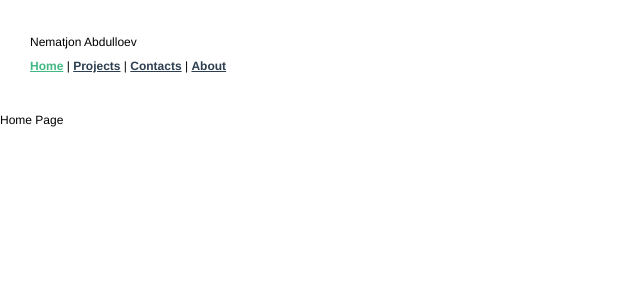
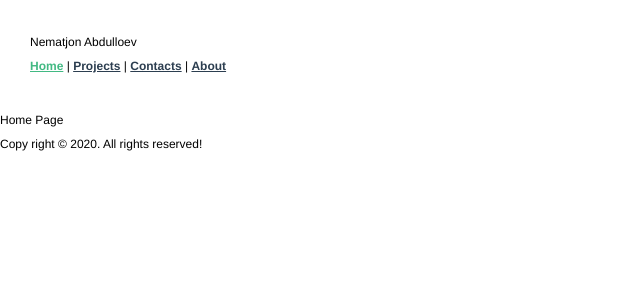
Before and after one commit to Nematjon1/Nematjon1.github.io, a Vue app: page / in a window 1280 px wide. Shown: the top 300 px of the page, without its empty margins (0-640 px from the left). Built offline with nearby package versions, Linux system fonts and the light colour scheme.

Commit message:
Header and Footer refactor

```diff
--- a/src/App.vue
+++ b/src/App.vue
@@ -1,24 +1,21 @@
 <template>
   <div id="app">
-    <div id="nav">
-      <div class="logo">
-        <span>Nematjon Abdulloev</span>
-      </div>
-
-      <div class="nav__links">
-        <router-link to="/">Home</router-link> |
-        <router-link to="/projects">Projects</router-link> |
-        <router-link to="/contacts">Contacts</router-link> |
-        <router-link to="/about">About</router-link>
-      </div>
-    </div>
+    <Header />
     <router-view />
+    <Footer />
   </div>
 </template>
 
 <script>
+import Header from "@/components/Header";
+import Footer from "@/components/Footer";
+
 export default {
-  name: "App"
+  name: "App",
+  components: {
+    Footer,
+    Header
+  }
 };
 </script>
 
--- /dev/null
+++ b/src/components/Footer.vue
@@ -0,0 +1,13 @@
+<template>
+  <footer>
+    <div>Copy right &copy; 2020. All rights reserved!</div>
+  </footer>
+</template>
+
+<script>
+export default {
+  name: "Footer"
+};
+</script>
+
+<style></style>
--- /dev/null
+++ b/src/components/Header.vue
@@ -0,0 +1,22 @@
+<template>
+  <div id="nav">
+    <div class="logo">
+      <span>Nematjon Abdulloev</span>
+    </div>
+
+    <div class="nav__links">
+      <router-link to="/">Home</router-link> |
+      <router-link to="/projects">Projects</router-link> |
+      <router-link to="/contacts">Contacts</router-link> |
+      <router-link to="/about">About</router-link>
+    </div>
+  </div>
+</template>
+
+<script>
+export default {
+  name: "Header"
+};
+</script>
+
+<style></style>
```
